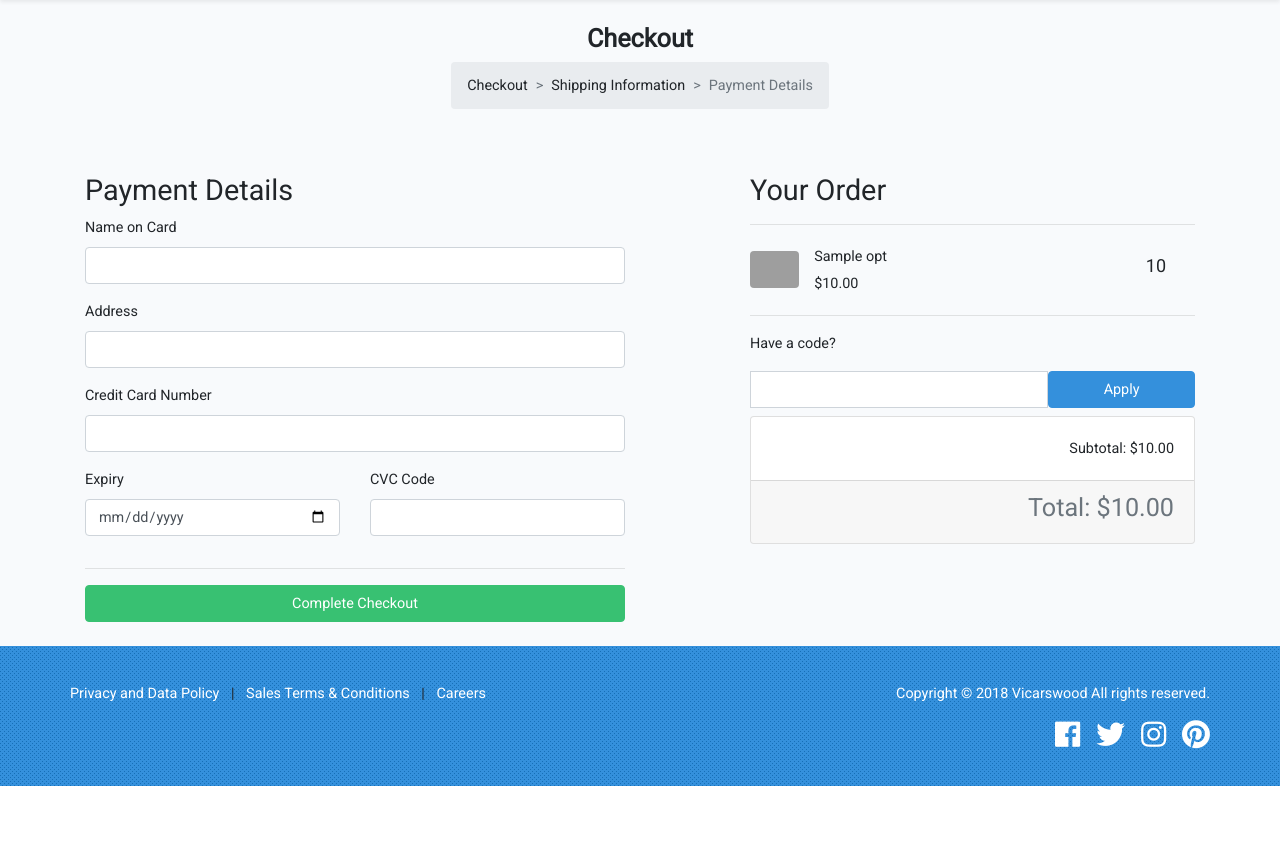
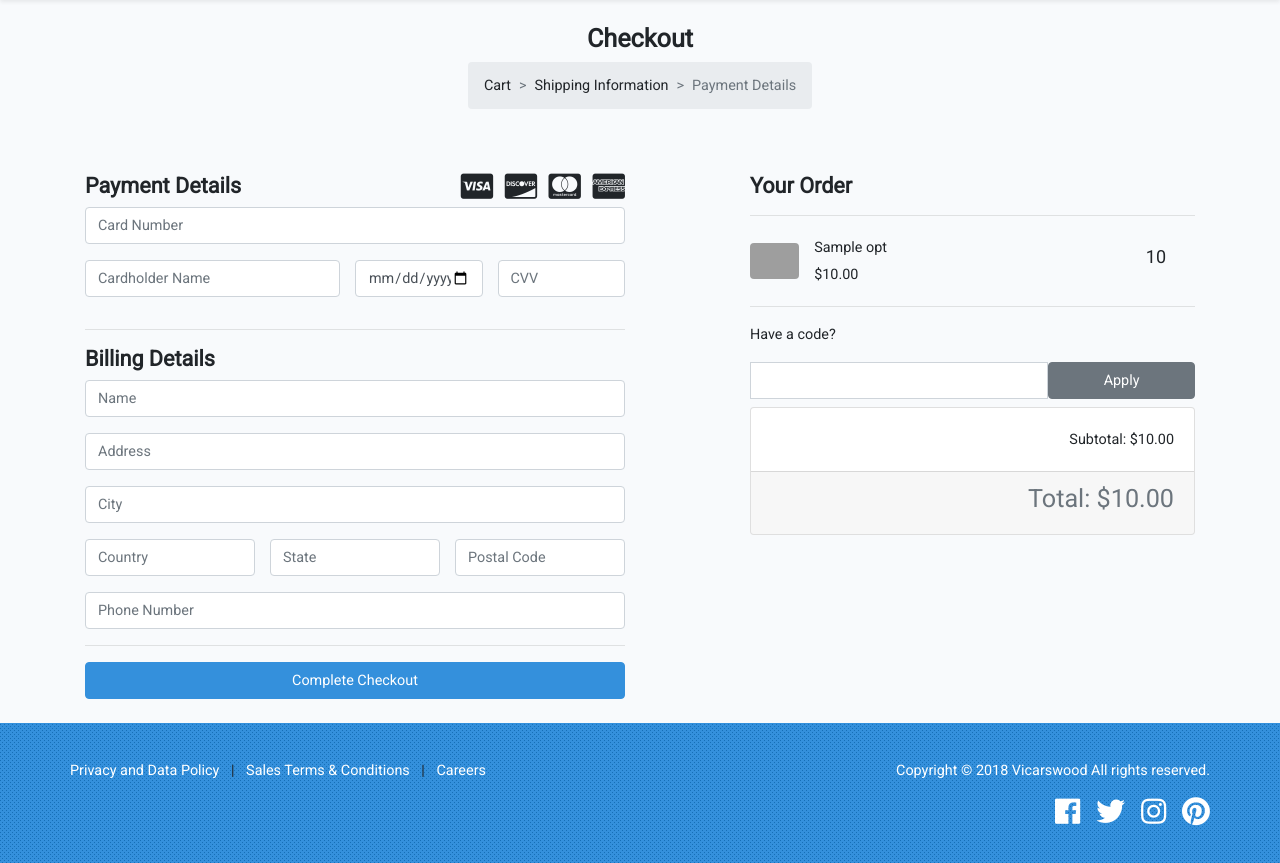
Before and after one commit to olivermusovski/vicarswood, a Laravel app: page /checkout-review/1 in a window 1280 px wide. Shown: the part 79-942 px from the top of the page. Before the commit the page ends 865 px from the top, so only its background shows below. Run offline with Laravel 8, Linux system fonts and the light colour scheme; data comes from the database, SQL or seed files in the repository; tables that the repository leaves empty hold one stand-in row (values such as "Sample post"); data that the repository does not hold is empty; style sheets or scripts are compiled from the project's sources; some libraries are stand-ins or nearby versions; grey boxes are pictures that could not be loaded.

Commit message:
updated styling of review checkout page

```diff
--- a/app/Http/Controllers/CheckoutController.php
+++ b/app/Http/Controllers/CheckoutController.php
@@ -104,55 +104,7 @@ class CheckoutController extends Controller
     }
     */
 
-    public function calculateShipping(Address $shipping, Order $order)
-    {
-        //calculate shipping
-        $price = 20;
 
-        $orderLine = new OrderLine;
-        $orderLine->order_id = $order->id;
-        $orderLine->LineTypeID = 5;
-        $orderLine->BaseNBR = null;
-        $orderLine->BasePrice = 0;
-        $orderLine->BaseCost = 0;
-        $orderLine->Qty = 0;
-        $orderLine->Taxable = 0;
-        $orderLine->ProductDesc = 'Freight';
-        $orderLine->PartDesc = 'Shipping & Handling';
-        $orderLine->PartPrice = $price;
-        $orderLine->ExtPartPrice = $price;
-        $orderLine->PartCost = 0;
-        $orderLine->ExtPartCost = 0;
-        $orderLine->SalesTax = 0;
-        $orderLine->save();
-
-        return;
-    }
-
-    public function calculateTaxes(Address $shipping, Order $order)
-    {
-        //calculate tax
-        $price = 102.67;
-
-        $orderLine = new OrderLine;
-        $orderLine->order_id = $order->id;
-        $orderLine->LineTypeID = 4;
-        $orderLine->BaseNBR = null;
-        $orderLine->BasePrice = 0;
-        $orderLine->BaseCost = 0;
-        $orderLine->Qty = 0;
-        $orderLine->Taxable = 0;
-        $orderLine->ProductDesc = 'Sales Tax';
-        $orderLine->PartDesc = 'Sales Tax';
-        $orderLine->PartPrice = $price;
-        $orderLine->ExtPartPrice = $price;
-        $orderLine->PartCost = 0;
-        $orderLine->ExtPartCost = 0;
-        $orderLine->SalesTax = 1;
-        $orderLine->save();
-
-        return;
-    }
 
     /**
      * Store a newly created resource in storage.
@@ -247,11 +199,60 @@ class CheckoutController extends Controller
         $this->calculateShipping($shipping, $order);
         $this->calculateTaxes($shipping, $order);
 
-        \Cart::clear();
 
         //return view('checkout.address')->withOrder($order);
         return redirect()->route('checkout.review', ['order' => $order->id]);
 
+    }
+
+    public function calculateShipping(Address $shipping, Order $order)
+    {
+        //calculate shipping
+        $price = 20;
+
+        $orderLine = new OrderLine;
+        $orderLine->order_id = $order->id;
+        $orderLine->LineTypeID = 5;
+        $orderLine->BaseNBR = null;
+        $orderLine->BasePrice = 0;
+        $orderLine->BaseCost = 0;
+        $orderLine->Qty = 0;
+        $orderLine->Taxable = 0;
+        $orderLine->ProductDesc = 'Freight';
+        $orderLine->PartDesc = 'Shipping & Handling';
+        $orderLine->PartPrice = $price;
+        $orderLine->ExtPartPrice = $price;
+        $orderLine->PartCost = 0;
+        $orderLine->ExtPartCost = 0;
+        $orderLine->SalesTax = 0;
+        $orderLine->save();
+
+        return;
+    }
+
+    public function calculateTaxes(Address $shipping, Order $order)
+    {
+        //calculate tax
+        $price = 102.67;
+
+        $orderLine = new OrderLine;
+        $orderLine->order_id = $order->id;
+        $orderLine->LineTypeID = 4;
+        $orderLine->BaseNBR = null;
+        $orderLine->BasePrice = 0;
+        $orderLine->BaseCost = 0;
+        $orderLine->Qty = 0;
+        $orderLine->Taxable = 0;
+        $orderLine->ProductDesc = 'Sales Tax';
+        $orderLine->PartDesc = 'Sales Tax';
+        $orderLine->PartPrice = $price;
+        $orderLine->ExtPartPrice = $price;
+        $orderLine->PartCost = 0;
+        $orderLine->ExtPartCost = 0;
+        $orderLine->SalesTax = 1;
+        $orderLine->save();
+
+        return;
     }
 
     /**
@@ -263,9 +264,26 @@ class CheckoutController extends Controller
     public function completeOrder(Request $request)
     {
         //dd($request);
+        //find order
         $order = Order::find($request->order_id);
+
+        //store billing address
+        $billing = new Address;
+        $billing->AddressType = 'BillTo';
+        $billing->Attention = $request->AttentionBill;
+        $billing->Street1 = $request->Street1Bill;
+        $billing->City = $request->CityBill;
+        $billing->Province = $request->ProvinceBill;
+        $billing->PostalCode = $request->PostalCodeBill;
+        $billing->PhoneNumber = $request->PhoneNumberBill;
+        $billing->save();
+
+        //apply updates to order
+        $order->BillToId = $billing->id;
         $order->OrderStatus = 'Submitted';
         $order->save();
+
+        \Cart::clear();
 
         return redirect()->route('confirmation')->with('success_message', 'You order has been entered!');
     }
--- a/resources/views/checkout/review.blade.php
+++ b/resources/views/checkout/review.blade.php
@@ -29,7 +29,7 @@
 		<div class="row justify-content-center">
 			<nav aria-label="breadcrumb">
 			  <ol class="breadcrumb">
-			    <li class="breadcrumb-item">Checkout</li>
+			    <li class="breadcrumb-item">Cart</li>
 			    <li class="breadcrumb-item">Shipping Information</li>
 			    <li class="breadcrumb-item active">Payment Details</li>
 			  </ol>
@@ -40,35 +40,38 @@
 			<div class="col-md-6">
 				<form action="{{ route('checkout.complete') }}" method="POST">
 					@csrf
-					<h2>Payment Details</h2>
+					<div class="row mx-0 justify-content-between">
+						<h4 class="font-weight-bold">Payment Details</h4>
+						<span>
+							<i class="fab fa-cc-visa fa-2x"></i>
+							<i class="fab fa-cc-discover fa-2x ml-2"></i>
+							<i class="fab fa-cc-mastercard fa-2x ml-2"></i>
+							<i class="fab fa-cc-amex fa-2x ml-2"></i>
+						</span>
+
+					</div>
+
 
 					<div class="form-group">
-						<label for="name">Name on Card</label>
-						<input type="text" class="form-control" id="name" name="name" value="">
-					</div>
-
-					<div class="form-group">
-						<label for="address">Address</label>
-						<input type="text" class="form-control" id="address" name="address" value="">
-					</div>
-
-					<div class="form-group">
-						<label for="creditcard">Credit Card Number</label>
-						<input type="text" class="form-control" id="creditcard" name="creditcard" value="">
+						<input type="text" class="form-control" id="creditcard" name="creditcard" value="" placeholder="Card Number">
 					</div>
 
 					<div class="row">
-						<div class="col-md">
+						<div class="col-md-6">
 							<div class="form-group">
-								<label for="expiry">Expiry</label>
-								<input type="date" class="form-control" id="expiry" name="expiry" value="">
+								<input type="text" class="form-control" id="name" name="name" value="" placeholder="Cardholder Name">
 							</div>
 						</div>
 
-						<div class="col-md">
+						<div class="col-md-3 pl-0">
 							<div class="form-group">
-								<label for="cvccode">CVC Code</label>
-								<input type="text" class="form-control" id="cvccode" name="cvccode" value="">
+								<input type="date" class="form-control" id="expiry" name="expiry" value="" placeholder="MM/YY">
+							</div>
+						</div>
+
+						<div class="col-md-3 pl-0">
+							<div class="form-group">
+								<input type="text" class="form-control" id="cvccode" name="cvccode" value="" placeholder="CVV">
 							</div>
 						</div>
 					</div>
@@ -77,9 +80,50 @@
 
 					<hr>
 
+					<h4 class="font-weight-bold">Billing Details</h4>
+
+					<div class="form-group">
+						<input type="text" class="form-control" id="name" name="AttentionBill" value="" placeholder="Name">
+					</div>
+
+					<div class="form-group">
+						<input type="text" class="form-control" id="address" name="Street1Bill" value="" placeholder="Address">
+					</div>
+
+					<div class="form-group">
+						<input type="text" class="form-control" id="city" name="CityBill" value="" placeholder="City">
+					</div>
+
+					<div class="row">
+						<div class="col-md">
+							<div class="form-group">
+								<input type="text" class="form-control" id="country" name="CountryBill" value="" placeholder="Country">
+							</div>
+						</div>
+
+						<div class="col-md pl-0">
+							<div class="form-group">
+								<input type="text" class="form-control" id="province" name="ProvinceBill" value="" placeholder="State">
+							</div>
+						</div>
+
+						<div class="col-md pl-0">
+							<div class="form-group">
+								<input type="text" class="form-control" id="postalcode" name="PostalCodeBill" value="" placeholder="Postal Code">
+							</div>
+						</div>
+					</div>
+
+
+					<div class="form-group">
+						<input type="text" class="form-control" id="phone" name="PhoneNumberBill" value="" placeholder="Phone Number">
+					</div>
+
+					<hr>
+
 					<div class="row">
 						<div class="col-md-12">
-							<button type="submit" class="btn btn-success btn-block">Complete Checkout</button>
+							<button type="submit" class="btn btn-primary btn-block">Complete Checkout</button>
 						</div>
 					</div>
 
@@ -88,7 +132,8 @@
 			</div>
 
 			<div class="col-md-5 offset-md-1">
-				<h2>Your Order</h2>
+				<h4 class="font-weight-bold">Your Order</h4>
+
 				{{-- Order item list --}}
 				<hr>
 				@foreach($order->lines as $orderLine)
@@ -126,7 +171,7 @@
 						<input type="hidden" name="order_id" value="{{ $order->id }}">
 						<input type="text" class="form-control" id="coupon_code" name="coupon_code" value="">
 						<div class="input-group-btn w-33">
-							<button type="submit" class="btn btn-primary btn-block">Apply</button>
+							<button type="submit" class="btn btn-secondary btn-block">Apply</button>
 						</div>
 					</div>
 				</form>
--- a/resources/views/checkout/shipping.blade.php
+++ b/resources/views/checkout/shipping.blade.php
@@ -29,8 +29,9 @@
 		<div class="row justify-content-center">
 			<nav aria-label="breadcrumb">
 			  <ol class="breadcrumb">
-			    <li class="breadcrumb-item">Checkout</li>
+			    <li class="breadcrumb-item">Cart</li>
 			    <li class="breadcrumb-item active">Shipping Information</li>
+			    <li class="breadcrumb-item">Payment Details</li>
 			  </ol>
 			</nav>
 		</div>
```
